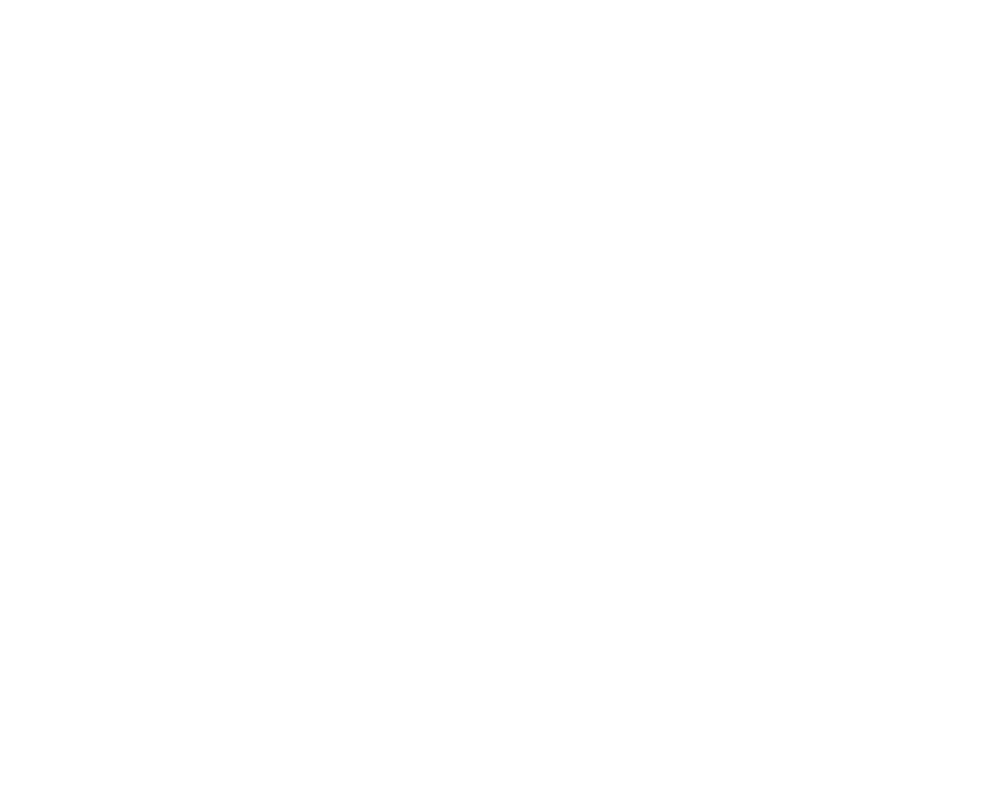
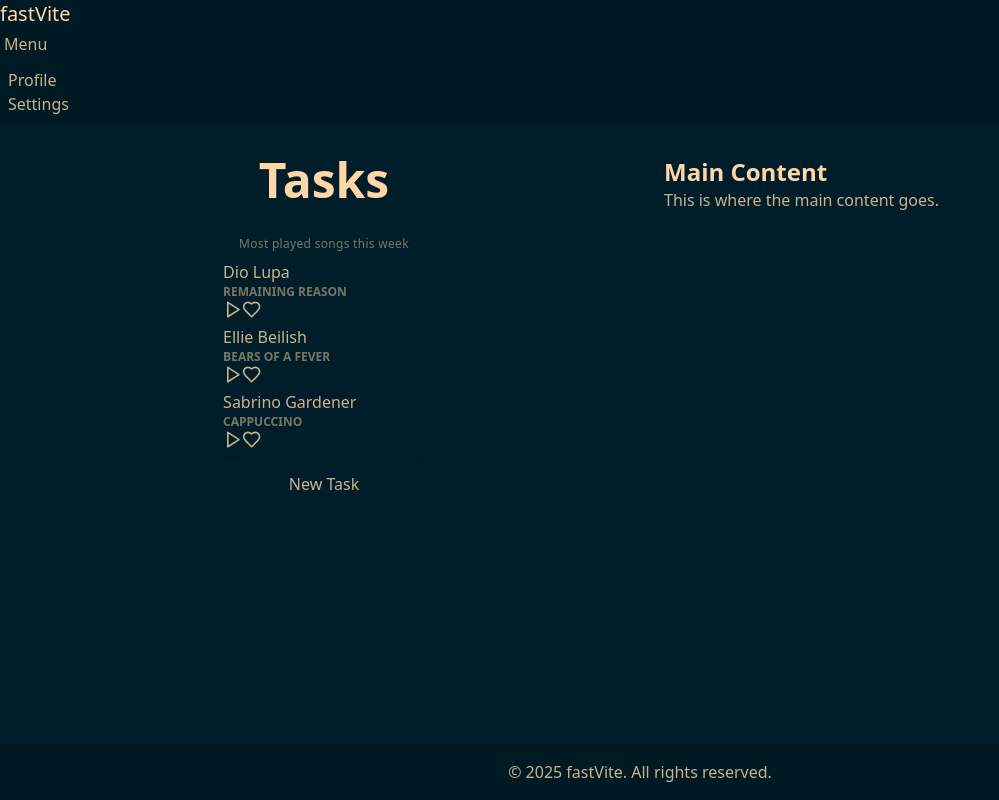
Before and after one commit to pacafs/fastVite, a React (Vite) app: page / in a window 1280 px wide. Shown: the whole page, without its empty margins (0-999 px from the left). Built offline with nearby package versions, Linux system fonts and the light colour scheme.

Commit message:
Implement basic app layout with navbar, tasks sidebar, and main content section

```diff
--- a/src/App.tsx
+++ b/src/App.tsx
@@ -1,8 +1,87 @@
 export function App() {
   return (
-    <>
-    </>
-  );
+    <div className="flex flex-col min-h-screen bg-docs-bg text-docs-text">
+        {/* Navbar */}
+        <nav className="navbar bg-docs-bg-alt">
+            <div className="flex-1">
+                <a className="btn btn-ghost normal-case text-xl text-docs-title">fastVite</a>
+            </div>
+            <div className="dropdown dropdown-bottom dropdown-end">
+              <div tabIndex={0} role="button" className="btn m-1">Menu</div>
+              <ul tabIndex={0} className="dropdown-content menu bg-base-100 rounded-box z-1 w-52 p-2 shadow-sm">
+                <li><a>Profile</a></li>
+                <li><a>Settings</a></li>
+              </ul>
+            </div>
+        </nav>
+
+        {/* Main Content */}
+        <main className="flex-grow flex justify-center items-start">
+            <div className="grid grid-cols-2 md:grid-cols-4 gap-4 w-full max-w-7xl p-4">
+                {/* Sidebar */}
+                <aside className="col-span-2 bg-docs p-4 flex flex-col items-center">
+                    <h1 className="text-5xl font-bold text-docs-title mb-4">Tasks</h1>
+                    <ul className="list bg-base-100 rounded-box shadow-md">
+                      <li className="p-4 pb-2 text-xs opacity-60 tracking-wide">Most played songs this week</li>
+
+                      <li className="list-row">
+                        <div>
+                          <div>Dio Lupa</div>
+                          <div className="text-xs uppercase font-semibold opacity-60">Remaining Reason</div>
+                        </div>
+                        <button className="btn btn-square btn-ghost">
+                          <svg className="size-[1.2em]" xmlns="http://www.w3.org/2000/svg" viewBox="0 0 24 24"><g strokeLinejoin="round" strokeLinecap="round" strokeWidth="2" fill="none" stroke="currentColor"><path d="M6 3L20 12 6 21 6 3z"></path></g></svg>
+                        </button>
+                        <button className="btn btn-square btn-ghost">
+                          <svg className="size-[1.2em]" xmlns="http://www.w3.org/2000/svg" viewBox="0 0 24 24"><g strokeLinejoin="round" strokeLinecap="round" strokeWidth="2" fill="none" stroke="currentColor"><path d="M19 14c1.49-1.46 3-3.21 3-5.5A5.5 5.5 0 0 0 16.5 3c-1.76 0-3 .5-4.5 2-1.5-1.5-2.74-2-4.5-2A5.5 5.5 0 0 0 2 8.5c0 2.3 1.5 4.05 3 5.5l7 7Z"></path></g></svg>
+                        </button>
+                      </li>
+
+                      <li className="list-row">
+                        <div>
+                          <div>Ellie Beilish</div>
+                          <div className="text-xs uppercase font-semibold opacity-60">Bears of a fever</div>
+                        </div>
+                        <button className="btn btn-square btn-ghost">
+                          <svg className="size-[1.2em]" xmlns="http://www.w3.org/2000/svg" viewBox="0 0 24 24"><g strokeLinejoin="round" strokeLinecap="round" strokeWidth="2" fill="none" stroke="currentColor"><path d="M6 3L20 12 6 21 6 3z"></path></g></svg>
+                        </button>
+                        <button className="btn btn-square btn-ghost">
+                          <svg className="size-[1.2em]" xmlns="http://www.w3.org/2000/svg" viewBox="0 0 24 24"><g strokeLinejoin="round" strokeLinecap="round" strokeWidth="2" fill="none" stroke="currentColor"><path d="M19 14c1.49-1.46 3-3.21 3-5.5A5.5 5.5 0 0 0 16.5 3c-1.76 0-3 .5-4.5 2-1.5-1.5-2.74-2-4.5-2A5.5 5.5 0 0 0 2 8.5c0 2.3 1.5 4.05 3 5.5l7 7Z"></path></g></svg>
+                        </button>
+                      </li>
+
+                      <li className="list-row">
+                        <div>
+                          <div>Sabrino Gardener</div>
+                          <div className="text-xs uppercase font-semibold opacity-60">Cappuccino</div>
+                        </div>
+                        <button className="btn btn-square btn-ghost">
+                          <svg className="size-[1.2em]" xmlns="http://www.w3.org/2000/svg" viewBox="0 0 24 24"><g strokeLinejoin="round" strokeLinecap="round" strokeWidth="2" fill="none" stroke="currentColor"><path d="M6 3L20 12 6 21 6 3z"></path></g></svg>
+                        </button>
+                        <button className="btn btn-square btn-ghost">
+                          <svg className="size-[1.2em]" xmlns="http://www.w3.org/2000/svg" viewBox="0 0 24 24"><g strokeLinejoin="round" strokeLinecap="round" strokeWidth="2" fill="none" stroke="currentColor"><path d="M19 14c1.49-1.46 3-3.21 3-5.5A5.5 5.5 0 0 0 16.5 3c-1.76 0-3 .5-4.5 2-1.5-1.5-2.74-2-4.5-2A5.5 5.5 0 0 0 2 8.5c0 2.3 1.5 4.05 3 5.5l7 7Z"></path></g></svg>
+                        </button>
+                      </li>
+                    </ul>
+                    <button className="btn btn-xs sm:btn-sm md:btn-md lg:btn-lg xl:btn-xl mt-4">New Task</button>
+                </aside>
+
+                {/* Main Container */}
+                <section className="col-span-2 bg-docs-bg p-4">
+                    <h1 className="text-2xl font-bold text-docs-title">Main Content</h1>
+                    <p className="text-docs-text">This is where the main content goes.</p>
+                </section>
+            </div>
+        </main>
+
+        {/* Footer */}
+        <footer className="footer bg-docs-bg-alt text-center p-4">
+            <div>
+                <p className="text-docs-text">© 2025 fastVite. All rights reserved.</p>
+            </div>
+        </footer>
+    </div>
+);
 }
 
 export default App;
```
